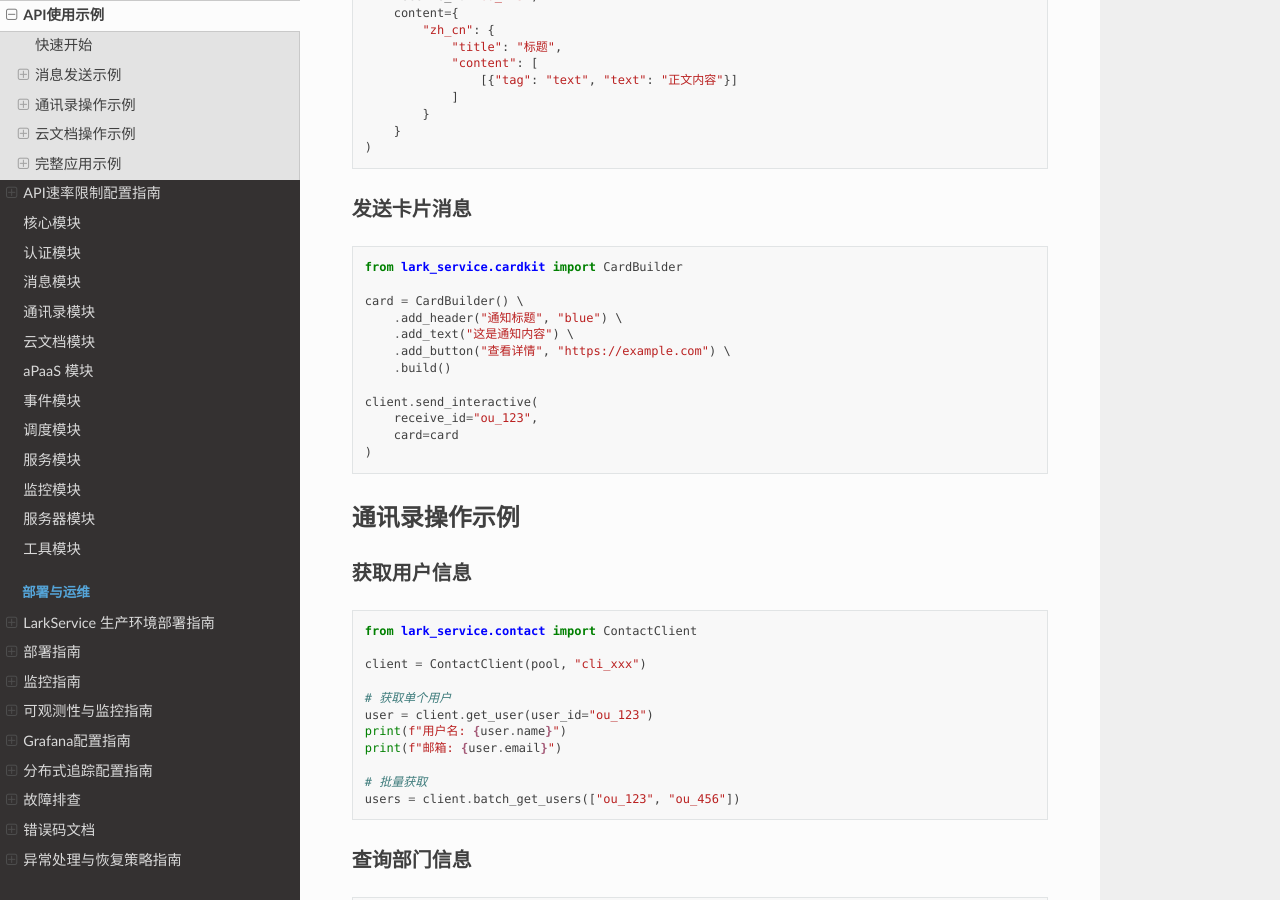
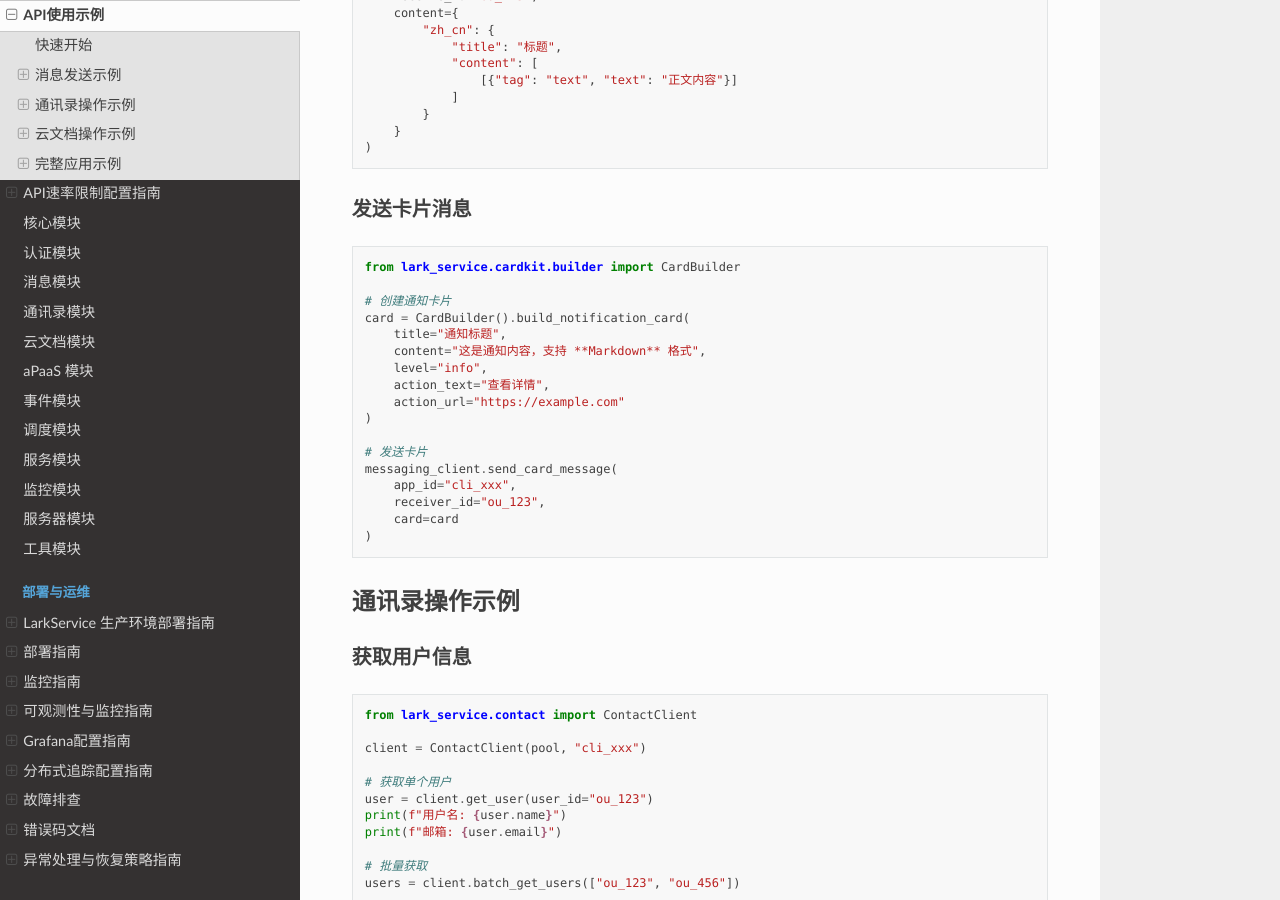
Before and after one commit to ZenRay/LarkServiceCursor, a Sphinx documentation site: the page built from docs/api-examples.md, in a window 1280 px wide and 900 px high, scrolled down 1203 px. Built offline with Sphinx 7.4.7 and the Read the Docs theme 3.1.0, drawn with Linux system fonts in a browser that asks for light colours; pages that are not in the unit, such as notebooks, are missing from menus.

Commit message:
fix(docs): 修正 CardBuilder 使用方式
问题：
- 文档中使用了不存在的链式调用方法（add_header, add_text, add_button）
- 导致 AttributeError: 'CardBuilder' object has no attribute 'add_header'

修复：
- 使用正确的 build_notification_card() 模板方法
- 更新 quickstart.md 和 api-examples.md 中的卡片示例

CardBuilder 提供的方法：
- build_notification_card(): 通知卡片
- build_approval_card(): 审批卡片
- build_form_card(): 表单卡片
- build_card(): 自定义卡片

影响文件：
- docs/quickstart.md
- docs/api-examples.md

````diff
--- a/docs/api-examples.md
+++ b/docs/api-examples.md
@@ -70,16 +70,21 @@
 ### 发送卡片消息
 
 ```python
-from lark_service.cardkit import CardBuilder
+from lark_service.cardkit.builder import CardBuilder
 
-card = CardBuilder() \
-    .add_header("通知标题", "blue") \
-    .add_text("这是通知内容") \
-    .add_button("查看详情", "https://example.com") \
-    .build()
+# 创建通知卡片
+card = CardBuilder().build_notification_card(
+    title="通知标题",
+    content="这是通知内容，支持 **Markdown** 格式",
+    level="info",
+    action_text="查看详情",
+    action_url="https://example.com"
+)
 
-client.send_interactive(
-    receive_id="ou_123",
+# 发送卡片
+messaging_client.send_card_message(
+    app_id="cli_xxx",
+    receiver_id="ou_123",
     card=card
 )
 ```
````
Also changed, not shown: docs/DOC_VALIDATION_PLAN.md (+1 -0 lines), docs/quickstart.md (+8 -6 lines), 1 other file.
